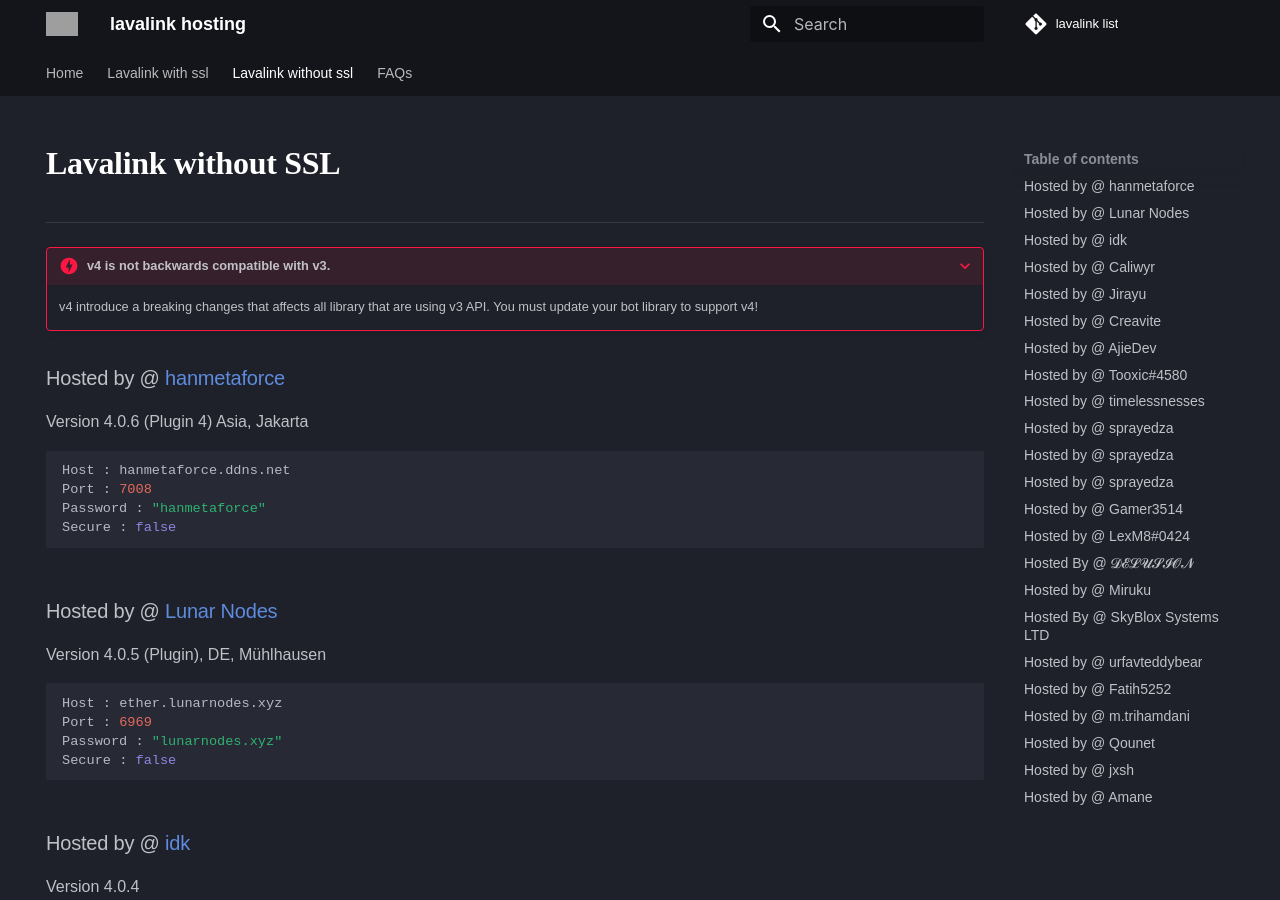
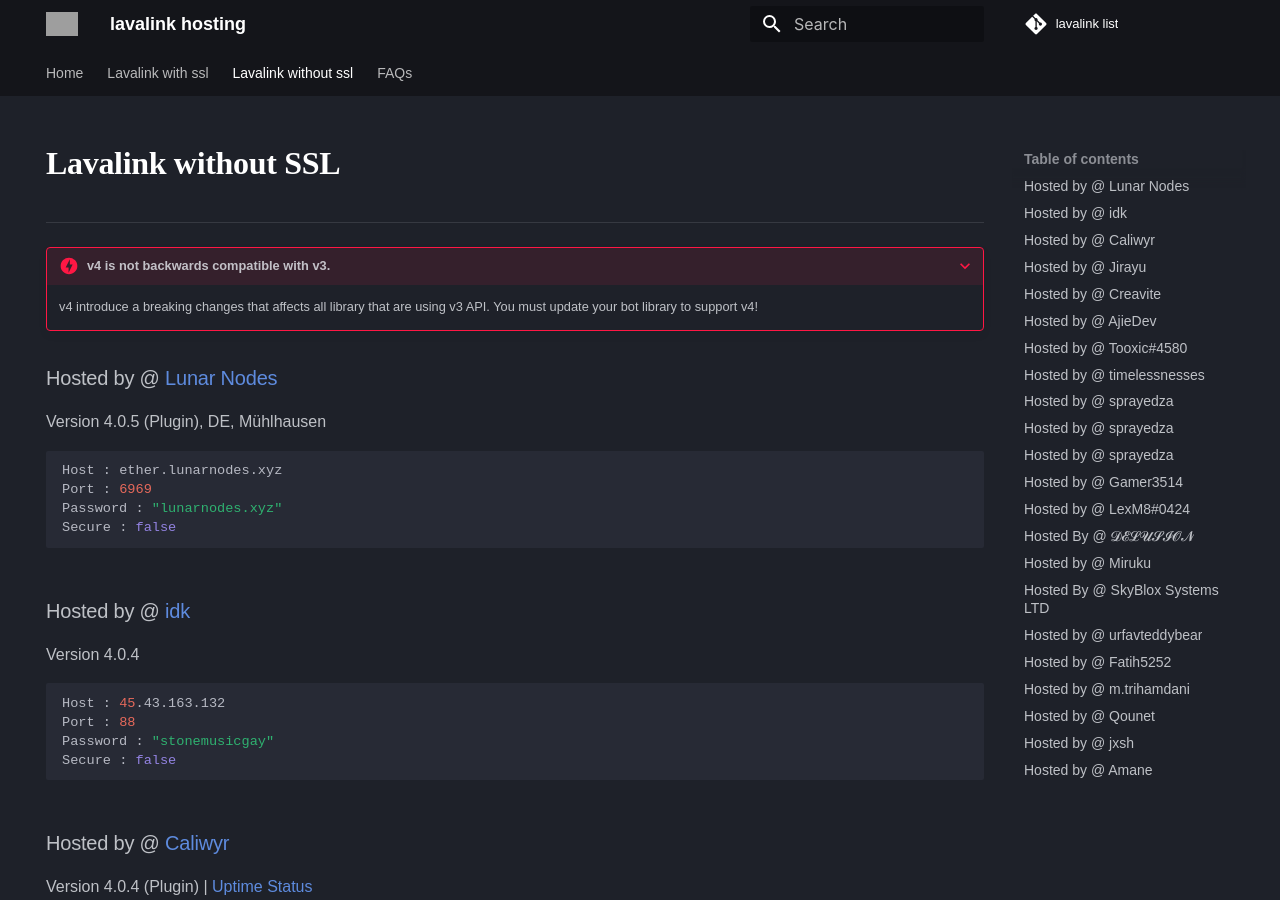
Before and after one commit to DarrenOfficial/lavalink-list, an MkDocs documentation site: the page built from docs/NoSSL/lavalink-without-ssl.md, in a window 1280 px wide and 900 px high. Built offline with MkDocs 1.6.1 and Material for MkDocs 9.7.7, drawn with Linux system fonts in a browser that asks for light colours; some web fonts are replaced; comment, search, counter and statistics services are not loaded; a style sheet for code colours, icons or effects is not loaded; grey boxes are pictures that could not be loaded.

Commit message:
remove (#517)

````diff
--- a/docs/NoSSL/lavalink-without-ssl.md
+++ b/docs/NoSSL/lavalink-without-ssl.md
@@ -18,15 +18,6 @@ hide:
 
     v4 introduce a breaking changes that affects all library that are using v3 API.
     You must update your bot library to support v4!
-
-### Hosted by @ [hanmetaforce](https://listen.eugenbot.xyz)
-Version 4.0.6 (Plugin 4) Asia, Jakarta
-```bash
-Host : hanmetaforce.ddns.net
-Port : 7008
-Password : "hanmetaforce"
-Secure : false
-```
 
 ### Hosted by @ [Lunar Nodes](https://lunarnodes.xyz)
 Version 4.0.5 (Plugin), DE, Mühlhausen
````
